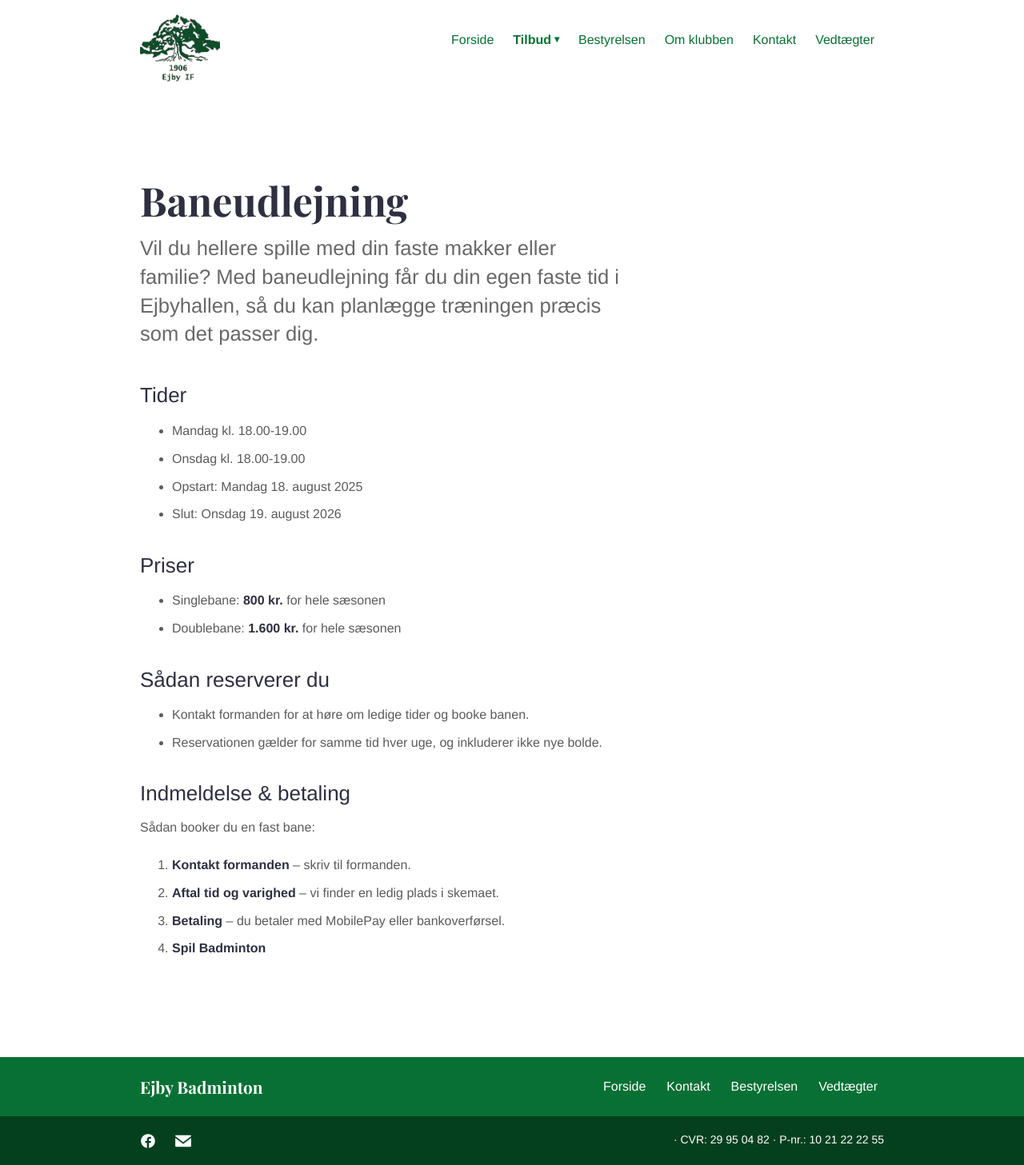
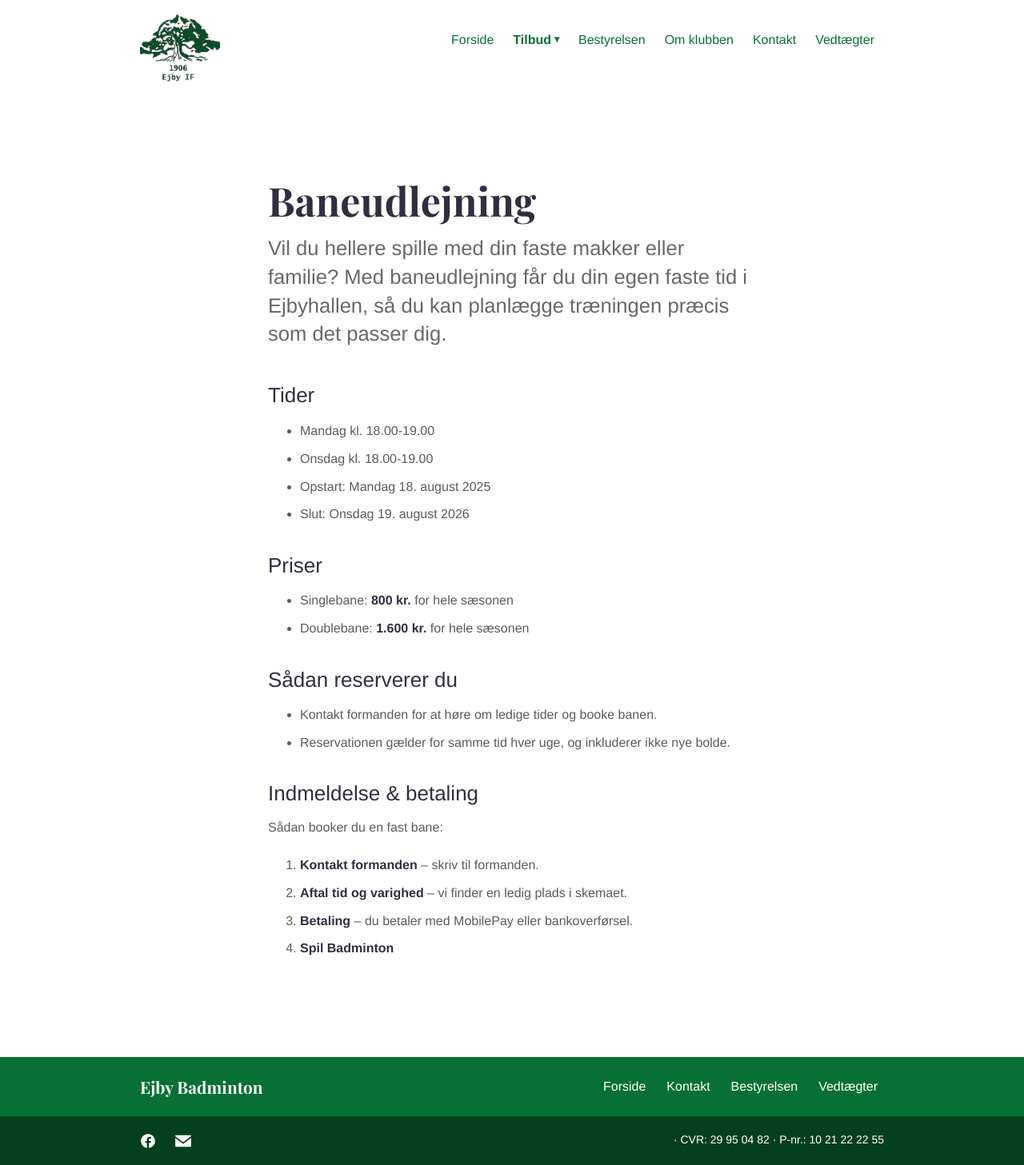
Before and after one commit to Ejby-badminton/web-site, a Jekyll site: the page built from indhold/sider/_tilbud/baneudlejning.md, in a window 1280 px wide. Shown: the whole page at 80% size. Built offline with Jekyll 4.4.1, drawn with Linux system fonts in a browser that asks for light colours.

Commit message:
Centrer alle tilbuds-sider for ens afstand

```diff
--- a/_layouts/service.html
+++ b/_layouts/service.html
@@ -4,7 +4,7 @@
 ---
 
 <div class="container pb-6 pt-6 pt-md-10 pb-md-10">
-  <div class="row justify-content-start">
+  <div class="row justify-content-center">
     <div class="col-12 col-md-8">
       <div class="service service-single">
         <h1 class="title">{{page.title}}</h1>
```
